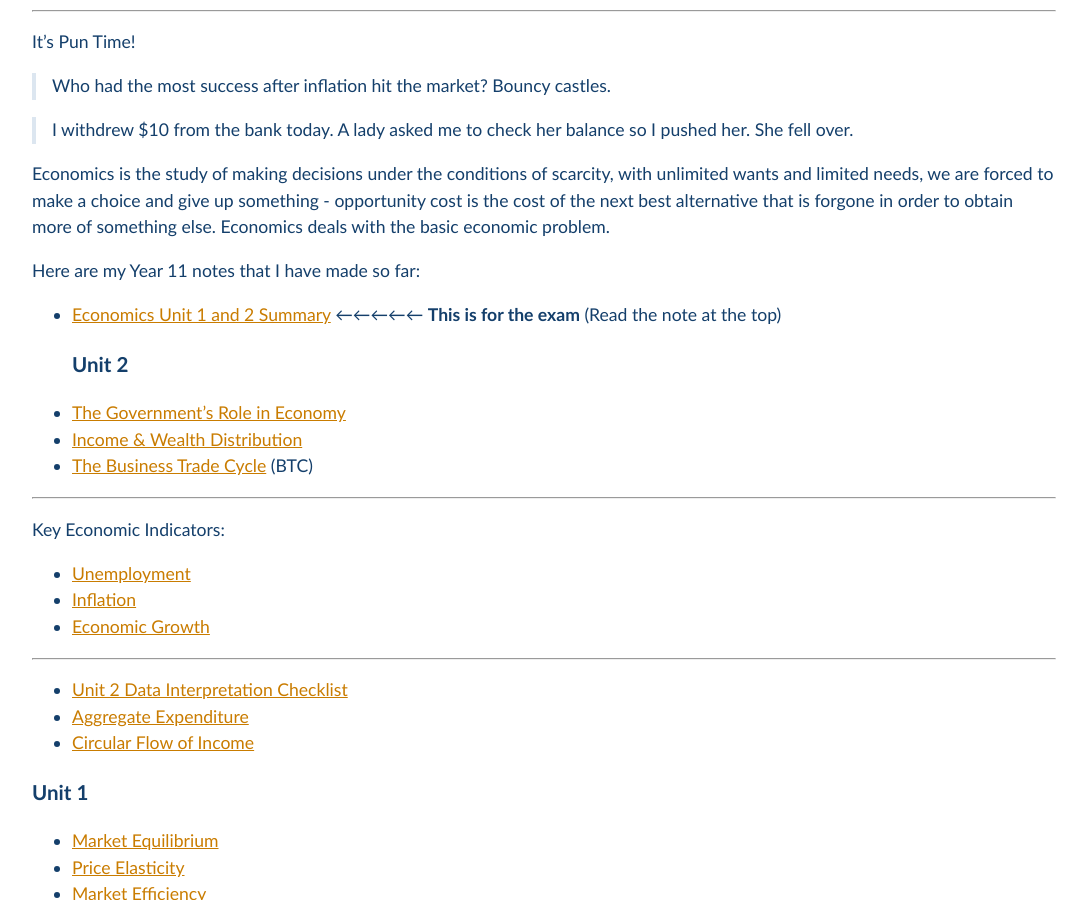
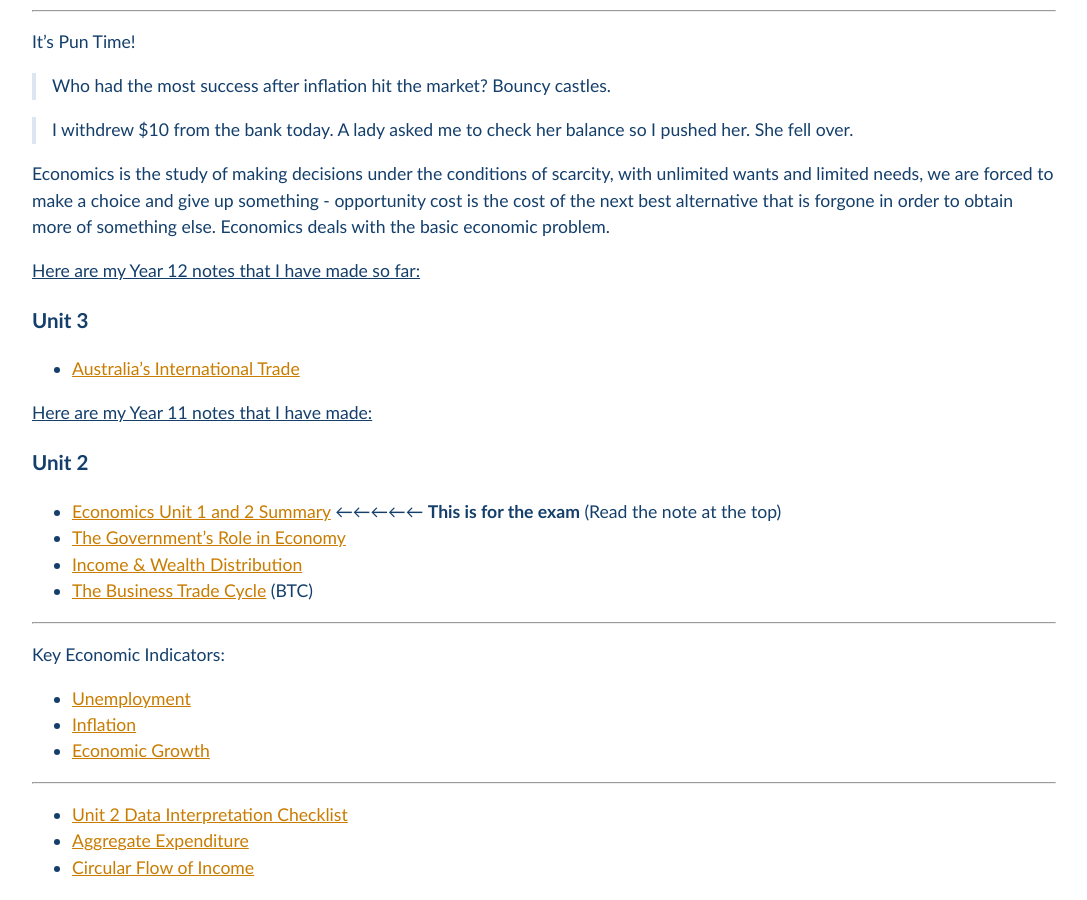
Before and after one commit to Pi-thagoras/the-chicken-pen, a Jekyll site: the page built from economics/Economics-Notes.md, in a window 1280 px wide and 900 px high, scrolled down 820 px. Shown: the whole window, without its empty margins (96-1183 px from the left). Built offline with Jekyll 4.4.1, drawn with Linux system fonts in a browser that asks for light colours.

Commit message:
vault backup: 2023-11-07 19:52:33

```diff
--- a/economics/Economics-Notes.md
+++ b/economics/Economics-Notes.md
@@ -14,10 +14,16 @@ It's Pun Time!
 
 Economics is the study of making decisions under the conditions of scarcity, with unlimited wants and limited needs, we are forced to make a choice and give up something - opportunity cost is the cost of the next best alternative that is forgone in order to obtain more of something else. Economics deals with the basic economic problem.
 
-Here are my Year 11 notes that I have made so far:
+<u>Here are my Year 12 notes that I have made so far:</u>
 
+### Unit 3
+- [Australia's International Trade](Australias-International-Trade.md)
+
+
+<u>Here are my Year 11 notes that I have made:</u>
+
+### Unit 2
 - [Economics Unit 1 and 2 Summary](Economics-Exam-Two-Checklist.md)  ←←←←← **This is for the exam** (Read the note at the top)
-### Unit 2
 - [The Government's Role in Economy](Government-in-Economy.md)
 - [Income & Wealth Distribution](Income-Distribution.md)
 - [The Business Trade Cycle](Business-Trade-Cycle.md) (BTC)
```
Also changed, not shown: economics/Australias-International-Trade.md (added, +35 -0 lines).
